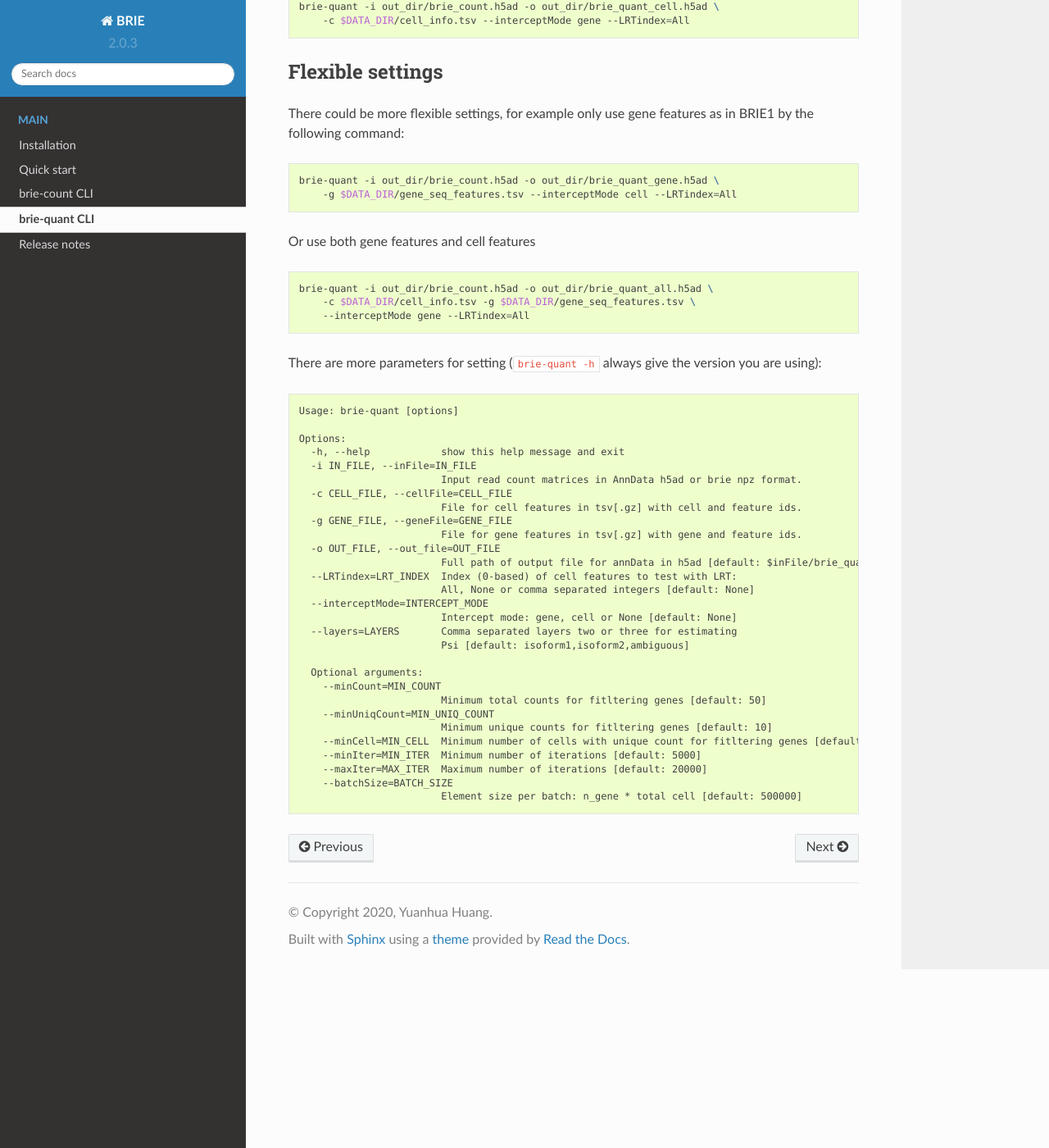
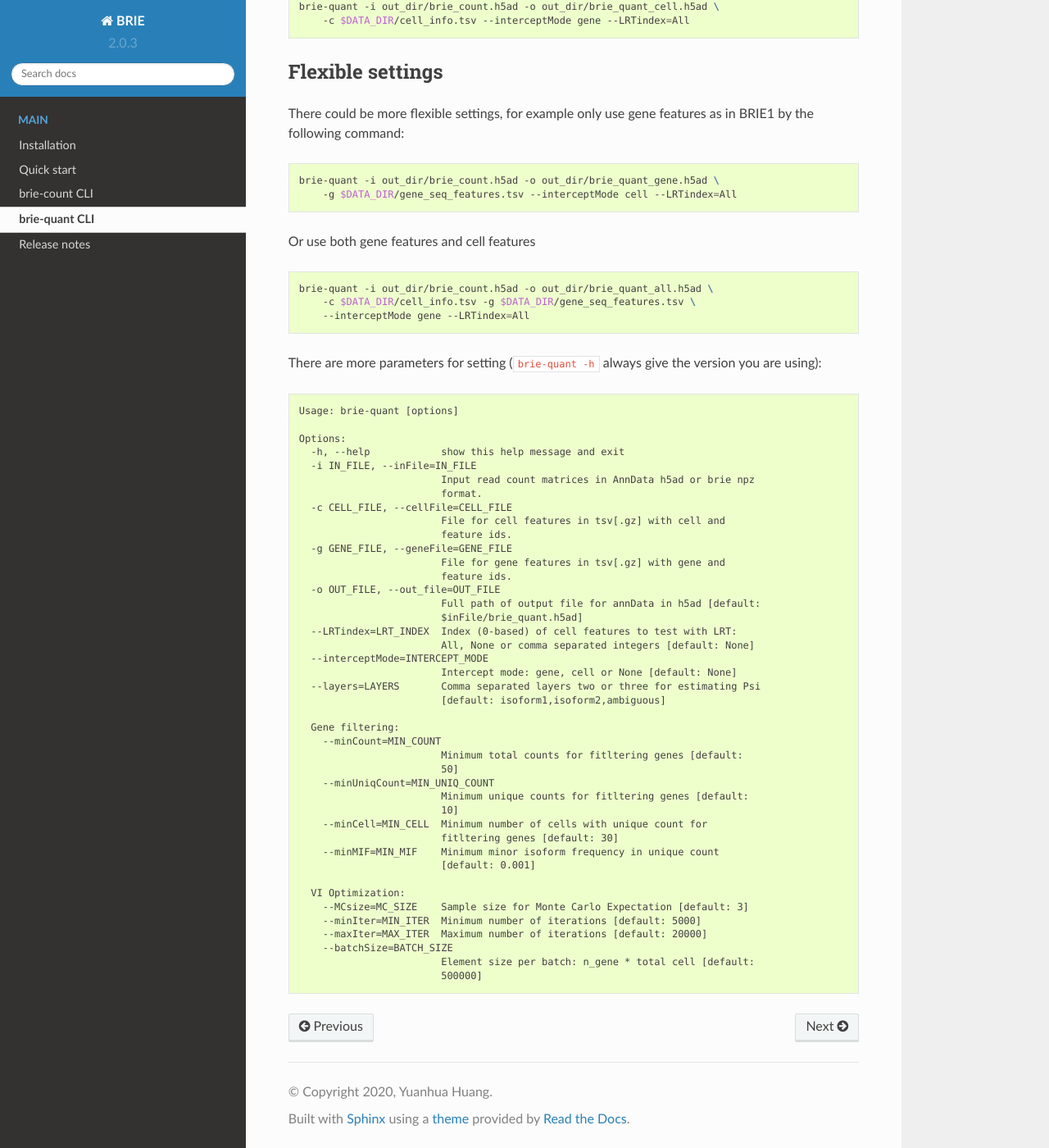
Before and after one commit to huangyh09/brie, a Sphinx documentation site: the page built from doc/brie_quant.rst, in a window 1280 px wide and 1400 px high, scrolled down 1438 px. Shown: the whole window at 82% size. Built offline with Sphinx 7.4.7 and the Read the Docs theme 2.0.0, drawn with Linux system fonts in a browser that asks for light colours; pages that are not in the unit, such as notebooks, are missing from menus.

Commit message:
update quant doc

```diff
--- a/doc/brie_quant.rst
+++ b/doc/brie_quant.rst
@@ -104,27 +104,40 @@ you are using):
     Options:
       -h, --help            show this help message and exit
       -i IN_FILE, --inFile=IN_FILE
-                            Input read count matrices in AnnData h5ad or brie npz format.
+                            Input read count matrices in AnnData h5ad or brie npz
+                            format.
       -c CELL_FILE, --cellFile=CELL_FILE
-                            File for cell features in tsv[.gz] with cell and feature ids.
+                            File for cell features in tsv[.gz] with cell and
+                            feature ids.
       -g GENE_FILE, --geneFile=GENE_FILE
-                            File for gene features in tsv[.gz] with gene and feature ids.
+                            File for gene features in tsv[.gz] with gene and
+                            feature ids.
       -o OUT_FILE, --out_file=OUT_FILE
-                            Full path of output file for annData in h5ad [default: $inFile/brie_quant.h5ad]
+                            Full path of output file for annData in h5ad [default:
+                            $inFile/brie_quant.h5ad]
       --LRTindex=LRT_INDEX  Index (0-based) of cell features to test with LRT:
                             All, None or comma separated integers [default: None]
       --interceptMode=INTERCEPT_MODE
                             Intercept mode: gene, cell or None [default: None]
-      --layers=LAYERS       Comma separated layers two or three for estimating
-                            Psi [default: isoform1,isoform2,ambiguous]
+      --layers=LAYERS       Comma separated layers two or three for estimating Psi
+                            [default: isoform1,isoform2,ambiguous]
 
-      Optional arguments:
+      Gene filtering:
         --minCount=MIN_COUNT
-                            Minimum total counts for fitltering genes [default: 50]
+                            Minimum total counts for fitltering genes [default:
+                            50]
         --minUniqCount=MIN_UNIQ_COUNT
-                            Minimum unique counts for fitltering genes [default: 10]
-        --minCell=MIN_CELL  Minimum number of cells with unique count for fitltering genes [default: 30]
+                            Minimum unique counts for fitltering genes [default:
+                            10]
+        --minCell=MIN_CELL  Minimum number of cells with unique count for
+                            fitltering genes [default: 30]
+        --minMIF=MIN_MIF    Minimum minor isoform frequency in unique count
+                            [default: 0.001]
+
+      VI Optimization:
+        --MCsize=MC_SIZE    Sample size for Monte Carlo Expectation [default: 3]
         --minIter=MIN_ITER  Minimum number of iterations [default: 5000]
         --maxIter=MAX_ITER  Maximum number of iterations [default: 20000]
         --batchSize=BATCH_SIZE
-                            Element size per batch: n_gene * total cell [default: 500000]
+                            Element size per batch: n_gene * total cell [default:
+                            500000]
```
